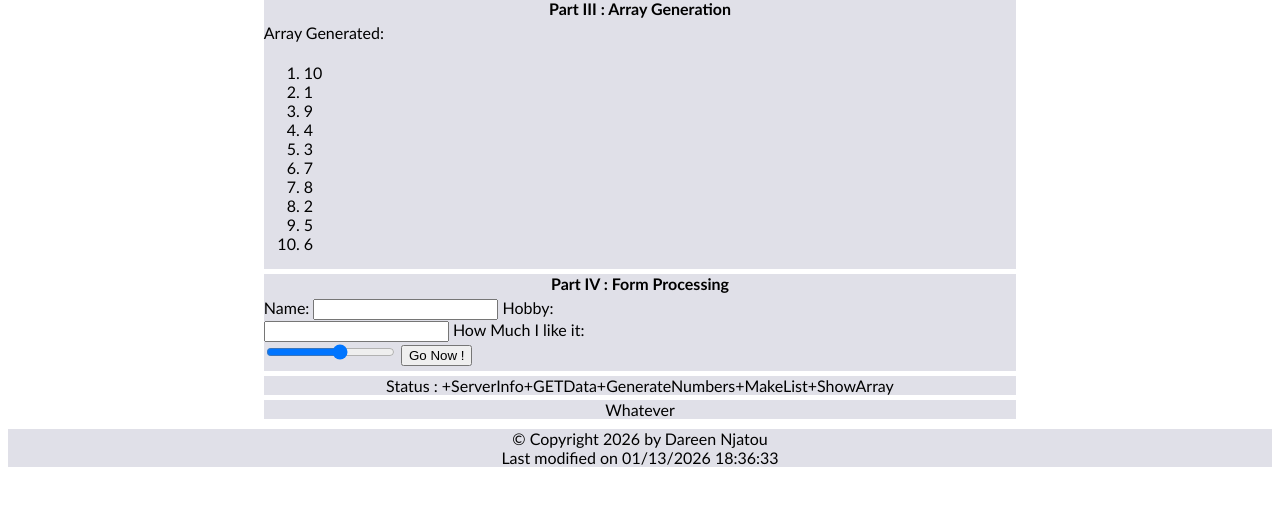
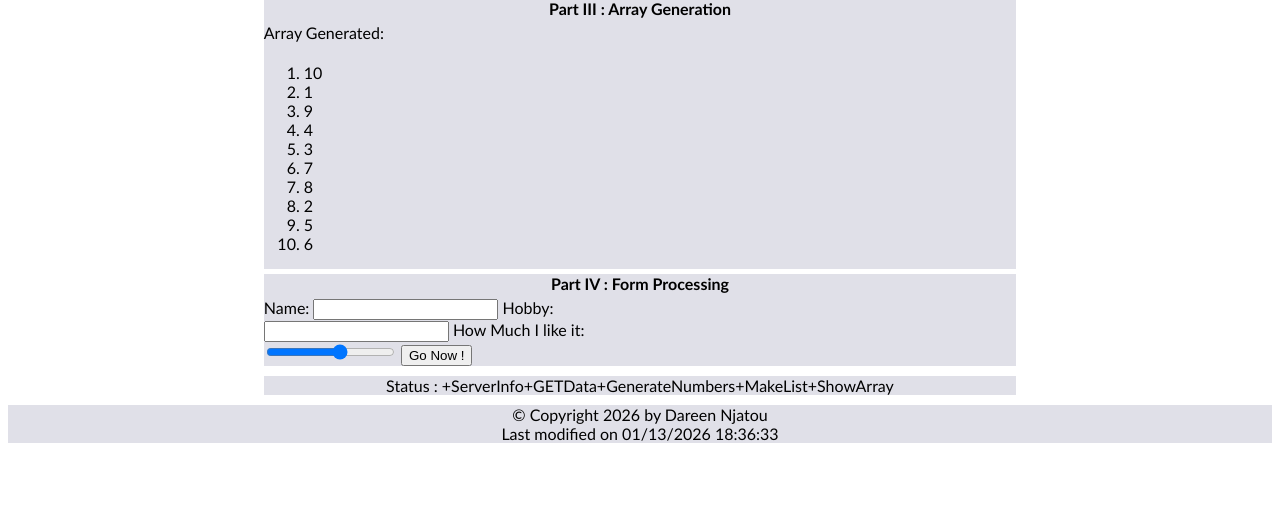
Before and after one commit to DareenKN/cmpe-2550-1252-DareenKN, a PHP site: page /icas/ica01/index.php in a window 1280 px wide. Shown: the part 274-780 px from the top of the page. Run offline with PHP 8.4, Linux system fonts and the light colour scheme; some libraries are stand-ins or nearby versions.

Commit message:
Sync ICA1 changes

```diff
--- a/icas/ica01/index.php
+++ b/icas/ica01/index.php
@@ -116,11 +116,10 @@ if (
 
                 <input type="submit" value="Go Now !" class="fullspan">
             </form>
+        </div>
 
-            <label id="result" class="fullspan">
-                <?= $formResult ?>
-            </label>
-
+        <div class="innerPanel">
+            <center class="fullspan"><?= $formResult ?></center>
         </div>
 
         <div class="innerPanel">
@@ -130,9 +129,6 @@ if (
             </center>
         </div>
 
-        <div class="innerPanel">
-            <center class="fullspan">Whatever</center>
-        </div>
     </div>
 
 
```
